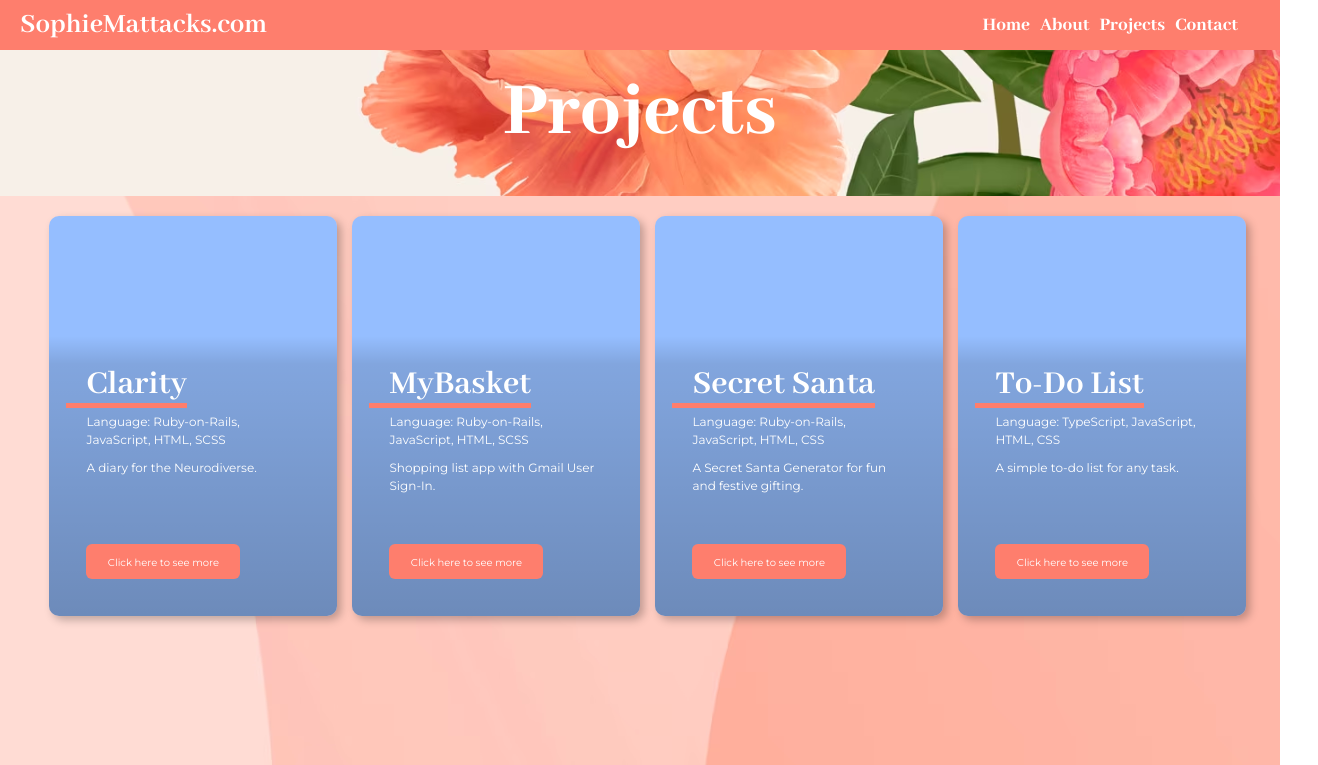
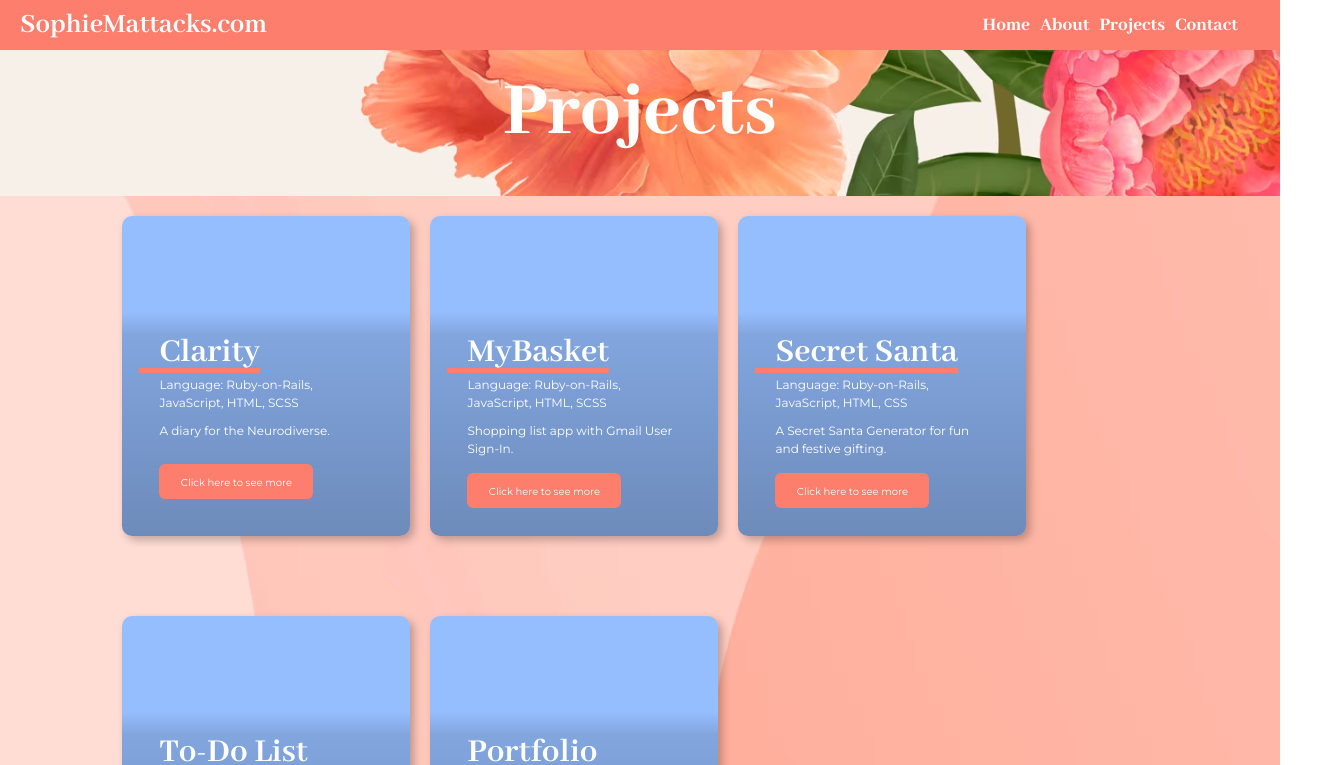
Before and after one commit to SophieMatts/sophie-mattacks, a React (Create React App) app: page /Projects in a window 1280 px wide. Shown: the top 765 px of the page, 1318 px wide, since content can reach past the window. Built offline with nearby package versions, Linux system fonts and the light colour scheme.

Commit message:
tidied up projects page layout

```diff
--- a/src/Pages/Projects/Projects.css
+++ b/src/Pages/Projects/Projects.css
@@ -32,10 +32,10 @@
 .card-section-container {
 width: 95%;
 height: 100vh;
+margin-left: 140px;
 display: flex;
 flex-direction: row;
 flex-wrap: wrap;
-justify-content: center;
 }
 
 /* CARDS */
--- a/src/Pages/Projects/Projects.js
+++ b/src/Pages/Projects/Projects.js
@@ -44,6 +44,14 @@ const Projects = () => {
           plink="https://github.com/SophieMatts/Angular-To-Do-List-"
           />
 
+          <Card
+          imageUrl= {'/projects_card.png'}
+          title="Portfolio "
+          language="Language: React, JavaScript, HTML, CSS"
+          description="My personal portfolio website."
+          plink="https://github.com/SophieMatts/sophie-mattacks"
+          />
+
         </div>
       </div>
     </>
--- a/src/components/Card/Card.css
+++ b/src/components/Card/Card.css
@@ -7,10 +7,10 @@
   place-items: center;
   width: 80vw;
   max-width: 18rem;
-  height: 25rem;
+  height: 20rem;
   overflow: hidden;
   margin-top: 20px;
-  margin-left: 15px;
+  margin-left: 20px;
   border-radius: 0.625rem;
   box-shadow: 0.25rem 0.25rem 0.5rem rgba(0, 0, 0, 0.25);
 }
@@ -54,7 +54,7 @@
   font-size: 35px;
   font-family: 'AbhayaLibre';
   color: white;
-  line-height: 0.7;
+  line-height: 0.2;
   position: relative;
   width: fit-content;
 }
@@ -63,7 +63,7 @@
   font-family: "Montserrat";
   font-size: 12px;
   line-height: 1.5;
-  margin-top: 15px;
+  margin-top: 20px;
   color: white;
 }
 
@@ -80,7 +80,7 @@
   position: absolute;
   height: 0.3125rem;
   width: calc(100% + 1.25rem);
-  top: 30px;
+  top: 19px;
   left: -1.25rem;
   background-color:#FE7E6D;
 }
```
